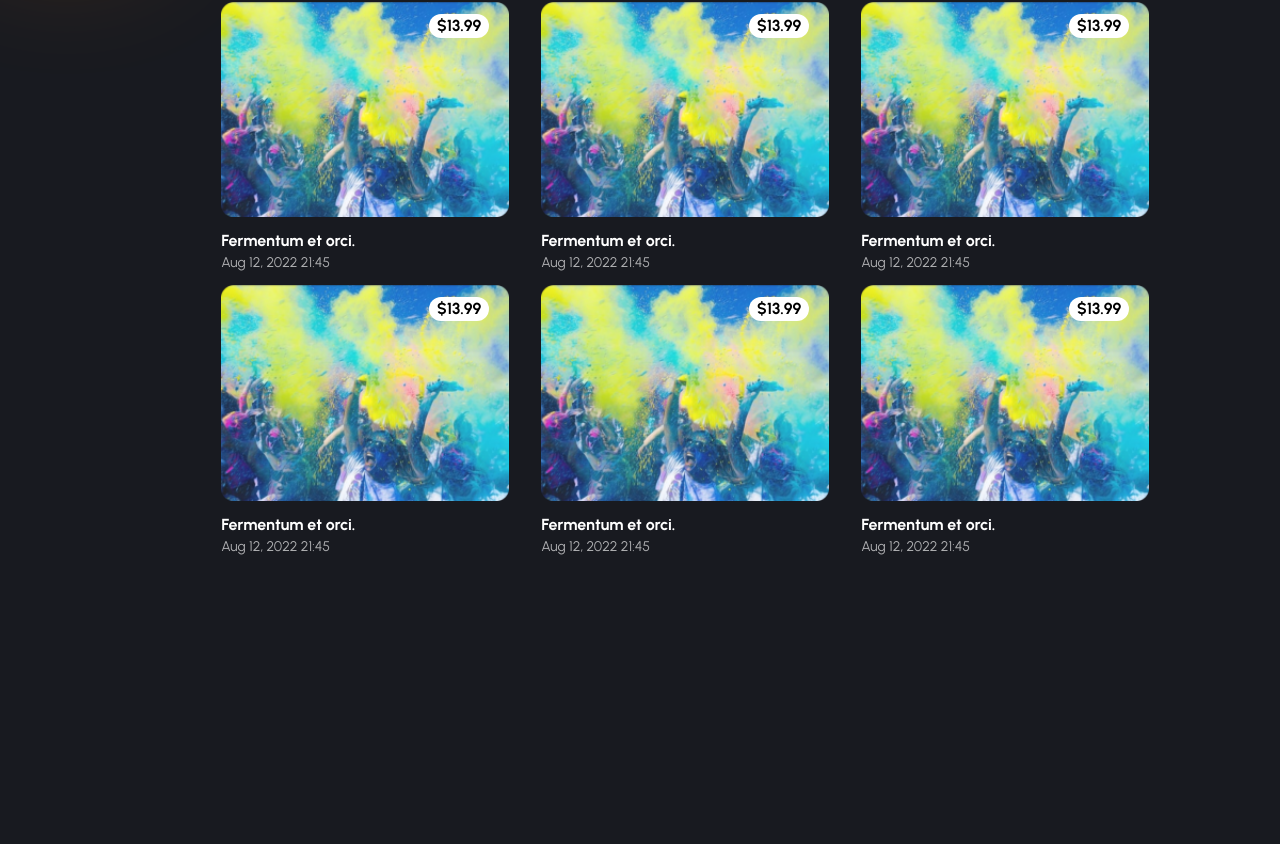
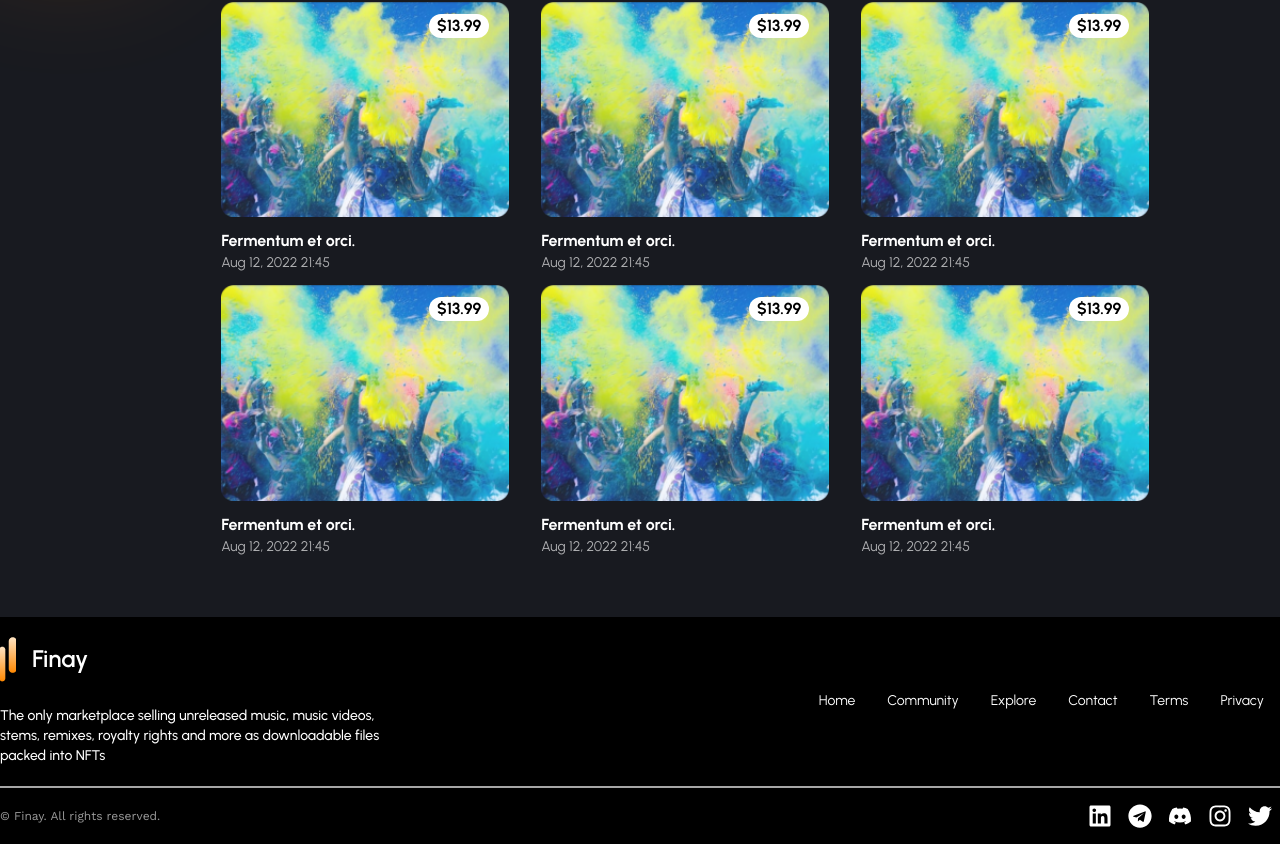
Before and after one commit to nischhal-hub/Finay, a React (Vite) app: page / in a window 1280 px wide. Shown: the part 803-1647 px from the top of the page. Before the commit the page ends 1372 px from the top, so only its background shows below. Built offline with nearby package versions, Linux system fonts and the light colour scheme.

Commit message:
feat: footer component

```diff
--- a/src/App.tsx
+++ b/src/App.tsx
@@ -3,6 +3,7 @@ import './App.css'
 import Navbar from './components/Navbar'
 import Sidebar from './components/Sidebar'
 import Explore from './components/Explore'
+import Footer from './components/Footer'
 function App() {
 
 
@@ -11,6 +12,7 @@ function App() {
     <Navbar />
     <Sidebar />
     <Explore />
+    <Footer />
     </>
   )
 }
--- a/src/components/Footer.tsx
+++ b/src/components/Footer.tsx
@@ -1,9 +1,42 @@
 import React from 'react'
+import logo from '../assets/Icon 2.png'
+import { footerURLs, socialURLs } from '../data'
 
 const Footer = () => {
-  return (
-    <div>Footer</div>
-  )
+    return (
+        <div className='w-full flex bg-black mt-12 justify-center'>
+            <div className='container flex flex-col'>
+                <div className='flex items-center justify-between py-5 border-b-2 border-solid border-textSecondary-200'>
+                    <div className="about ">
+                        <div className="company">
+                            <div className='flex items-center mb-6'>
+                                <img src={logo} alt="Finay logo" />
+                                <p className='font-urbanist text-2xl text-textLight font-semibold ml-4'>Finay</p>
+                            </div>
+                            <p className='text-sm text-textLight w-96 font-medium font-urbanist'>The only marketplace selling unreleased music, music videos, stems, remixes, royalty rights and more as downloadable files packed into NFTs</p>
+                        </div>
+                    </div>
+                    <div className="footer-links text-textLight font-urbanist text-sm mr-0">
+                        {footerURLs.map((item, i) => (
+                            <a key={i} href={item.url} className='px-4'>{item.label}</a>
+                        ))}
+                    </div>
+
+                </div>
+                <div className="last-div my-2 flex justify-between items-center">
+                    <div className="copyright font-workSans text-textSecondary-100 text-xs font-normal"><p>&copy; Finay. All rights reserved.</p></div>
+                    <div className="social-links flex text-2xl">
+                        {
+                            socialURLs.map((item,i)=>(
+                                <a key={i} href={item.url} className='p-2 text-textLight'>{item.icon}</a>
+                            ))
+                        }
+                    </div>
+                </div>
+            </div>
+
+        </div>
+    )
 }
 
 export default Footer
--- a/src/components/Sidebar.tsx
+++ b/src/components/Sidebar.tsx
@@ -11,7 +11,7 @@ import { FaDiscord } from "react-icons/fa";
 import { MdLogout } from "react-icons/md";
 import { AiOutlineSetting } from "react-icons/ai";
 
-import sidebarLinks from '../data/index'
+import {sidebarLinks} from '../data/index'
 
 const Sidebar = () => {
     return (
--- a/src/data/index.tsx
+++ b/src/data/index.tsx
@@ -7,10 +7,11 @@ import { MdOutlineStorefront } from "react-icons/md";
 import { MdOutlineVideoLibrary } from "react-icons/md";
 import { FaRegCalendarAlt } from "react-icons/fa";
 import { MdOutlinePerson } from "react-icons/md";
-import { FaDiscord } from "react-icons/fa";
 import { MdLogout } from "react-icons/md";
 import { AiOutlineSetting } from "react-icons/ai";
 import { LiaLinkSolid } from 'react-icons/lia';
+import { FaLinkedin, FaTelegram,FaDiscord,FaInstagram,FaTwitter } from "react-icons/fa";
+
 
 type SidebarLink = {
     label: string;
@@ -26,7 +27,7 @@ type SidebarSection = {
 type SidebarLinks = SidebarSection[];
 
 
-const sidebarLinks: SidebarLinks = [
+export const sidebarLinks: SidebarLinks = [
     {
         page:'page-urls',
         links : [
@@ -50,4 +51,19 @@ const sidebarLinks: SidebarLinks = [
     }
 ]
 
-export default sidebarLinks;
+export const footerURLs = [
+    {label:'Home', url:'/'},
+    {label:'Community', url:'/'},
+    {label:'Explore', url:'/'},
+    {label:'Contact', url:'/'},
+    {label:'Terms', url:'/'},
+    {label:'Privacy', url:'/'},
+]
+
+export const socialURLs = [
+    {icon:<FaLinkedin/>, url:'/'},
+    {icon:<FaTelegram/>, url:'/'},
+    {icon:<FaDiscord/>, url:'/'},
+    {icon:<FaInstagram/>, url:'/'},
+    {icon:<FaTwitter/>, url:'/'},
+]
--- a/tailwind.config.js
+++ b/tailwind.config.js
@@ -24,7 +24,8 @@ export default {
       'searchInputBorder' : 'rgba(81, 81, 81, 1)',
       'borderColor' : 'rgba(69, 67, 67, 0.23)',
       'sidebarBackground' : 'rgba(21, 21, 24, 1)',
-      'sidebarBackground2' : 'rgba(45, 43, 56, 0)'
+      'sidebarBackground2' : 'rgba(45, 43, 56, 0)',
+      'black':"#000000"
 
     }
   },
```
